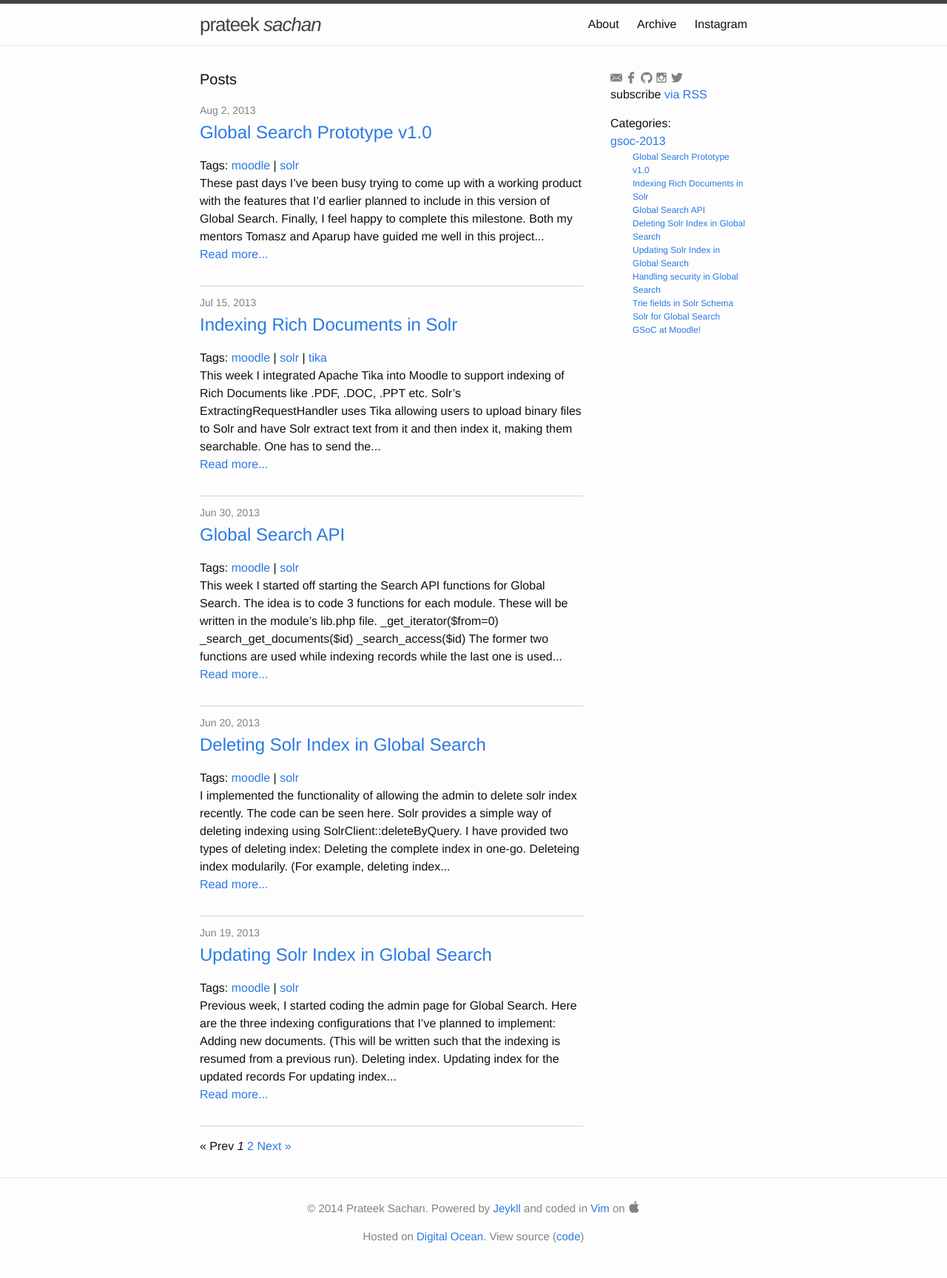
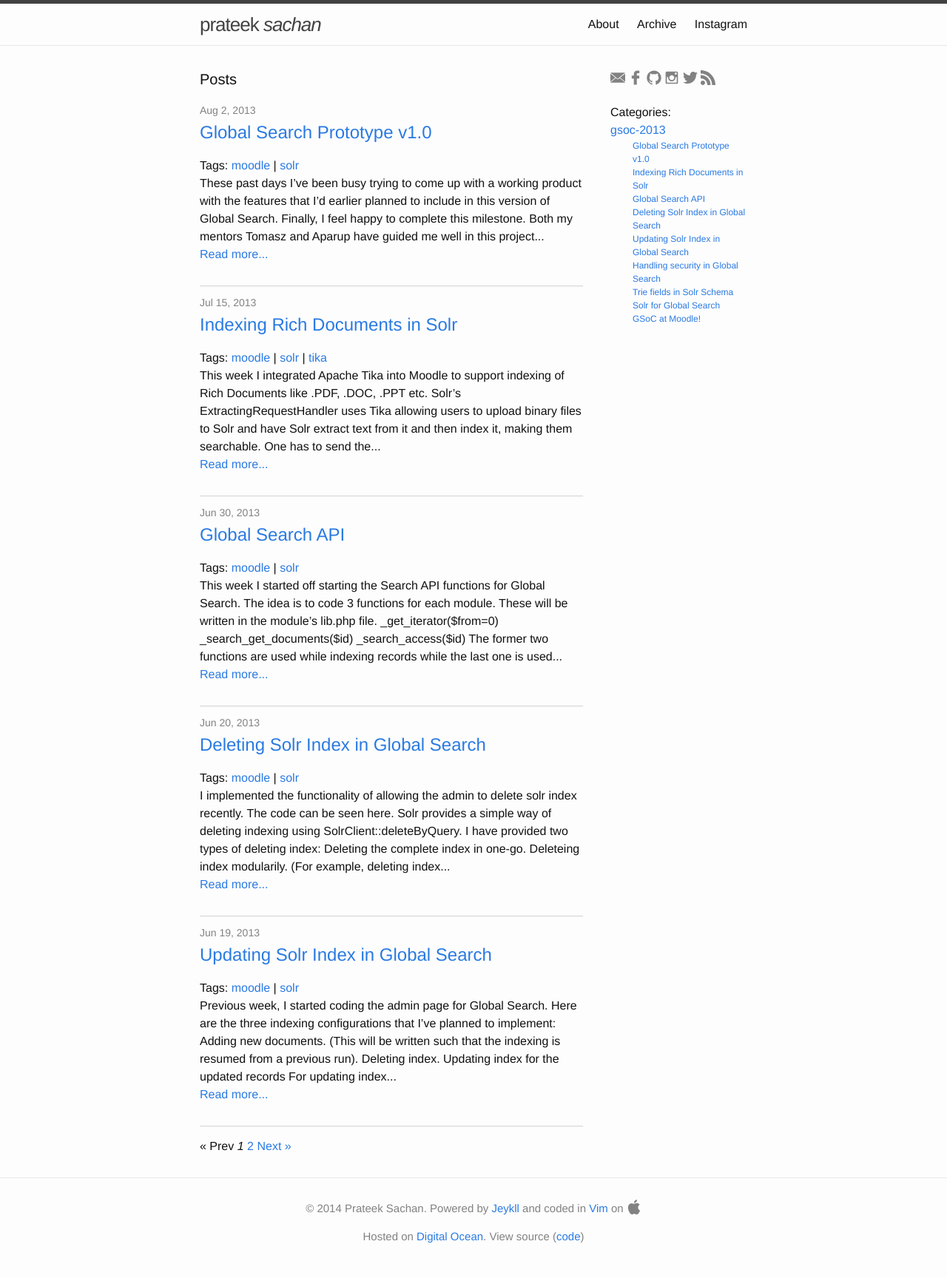
Before and after one commit to prateeksachan/prateeksachan, a Jekyll site: the page built from index.html, in a window 1280 px wide. Shown: the whole page at 74% size. Built offline with Jekyll 4.4.1, drawn with Linux system fonts in a browser that asks for light colours; the list of posts is cut into pages by our own code.

Commit message:
Modifying icons in sidebar

```diff
--- a/_includes/sidebar.html
+++ b/_includes/sidebar.html
@@ -1,6 +1,8 @@
 <div class="sidebar rfloat">
-  {% include svg-icons.html %}
-  <p class="rss-subscribe">subscribe <a href="{{ "/feed.xml" | prepend: site.baseurl }}">via RSS</a></p>
+  <div id="social-icons">
+    {% include svg-icons.html %}
+  </div><br>
+  <div id="categories-list">
   Categories:
   {% for category in site.categories %}
     <li><a name="{{ category | first }}">{{ category | first }}</a>
@@ -13,4 +15,5 @@
       </ul>
     </li>
   {% endfor %}
+  </div>
 </div>
--- a/_includes/svg-icons.html
+++ b/_includes/svg-icons.html
@@ -1,15 +1,6 @@
-
-<a href="mailto:{{ site.email }}">{% include svg-icons/email.html %}
-</a>
-<a href="https://facebook.com/{{ site.facebook_username }}">{% include svg-icons/facebook.html %}
-    <span class="username"></span>
-</a>
-<a href="https://github.com/{{ site.github_username }}">{% include svg-icons/github.html %}
-  <span class="username"></span>
-</a>
-<a href="http://instagram.com/{{ site.instagram_username }}">{% include svg-icons/instagram.html %}
-    <span class="username"></span>
-</a>
-<a href="https://twitter.com/{{ site.twitter_username }}">{% include svg-icons/twitter.html %}
-  <span class="username"></span>
-</a>
+<a href="mailto:{{ site.email }}">{% include svg-icons/email.html %}</a>
+<a href="https://facebook.com/{{ site.facebook_username }}">{% include svg-icons/facebook.html %}</a>
+<a href="https://github.com/{{ site.github_username }}">{% include svg-icons/github.html %}</a>
+<a href="http://instagram.com/{{ site.instagram_username }}">{% include svg-icons/instagram.html %}</a>
+<a href="https://twitter.com/{{ site.twitter_username }}">{% include svg-icons/twitter.html %}</a>
+<a href="{{ "/feed.xml" | prepend: site.baseurl }}">{% include svg-icons/rss.html %}</a>
--- a/_includes/svg-icons/heart.html
+++ b/_includes/svg-icons/heart.html
@@ -1,5 +1,5 @@
 <span class="icon  icon--heart">
-	<svg viewBox="0 0 23.218 20.776">
-		<path fill="#828282" d="M11.608,20.776c-22.647-12.354-6.268-27.713,0-17.369  C17.877-6.937,34.257,8.422,11.608,20.776z"/>
-	</svg>
+    <svg viewBox="0 0 23.218 20.776">
+        <path fill="#828282" d="M11.608,20.776c-22.647-12.354-6.268-27.713,0-17.369  C17.877-6.937,34.257,8.422,11.608,20.776z"/>
+    </svg>
 </span>
--- /dev/null
+++ b/_includes/svg-icons/rss.html
@@ -0,0 +1,7 @@
+<span class="icon  icon--rss">
+    <svg viewBox="0 0 24.332 24.311">
+        <path style="fill:#828282;" d="M3.607,17.099C1.618,17.099,0,18.716,0,20.707c0,1.984,1.618,3.604,3.607,3.604   s3.607-1.619,3.607-3.604C7.214,18.716,5.596,17.099,3.607,17.099z"/>
+        <path style="fill:#828282;" d="M0.375,7.941C0.169,7.941,0,8.11,0,8.318v4.578c0,0.206,0.169,0.374,0.375,0.374   c5.879,0,10.665,4.784,10.665,10.665c0,0.205,0.166,0.375,0.375,0.375h4.581h0.016c0.209,0,0.377-0.17,0.377-0.375l-0.018-0.117   C16.305,15.054,9.152,7.941,0.375,7.941z"/>
+        <path style="fill:#828282;" d="M24.311,23.818C24.246,10.671,13.531,0,0.375,0C0.169,0,0,0.169,0,0.377v4.711   c0,0.207,0.169,0.375,0.375,0.375c10.186,0,18.472,8.287,18.472,18.473c0,0.205,0.168,0.375,0.373,0.375h4.713h0.02   c0.205,0,0.379-0.17,0.379-0.375L24.311,23.818z"/>
+    </svg>
+</span>
--- a/_sass/_base.scss
+++ b/_sass/_base.scss
@@ -195,10 +195,13 @@ pre {
 
     > svg {
         display: inline-block;
-        width: 16px;
-        height: 16px;
+        width: 20px;
+        height: 20px;
         vertical-align: middle;
 
+        &:hover {
+            fill: #111;
+        }
     }
 }
 
```
